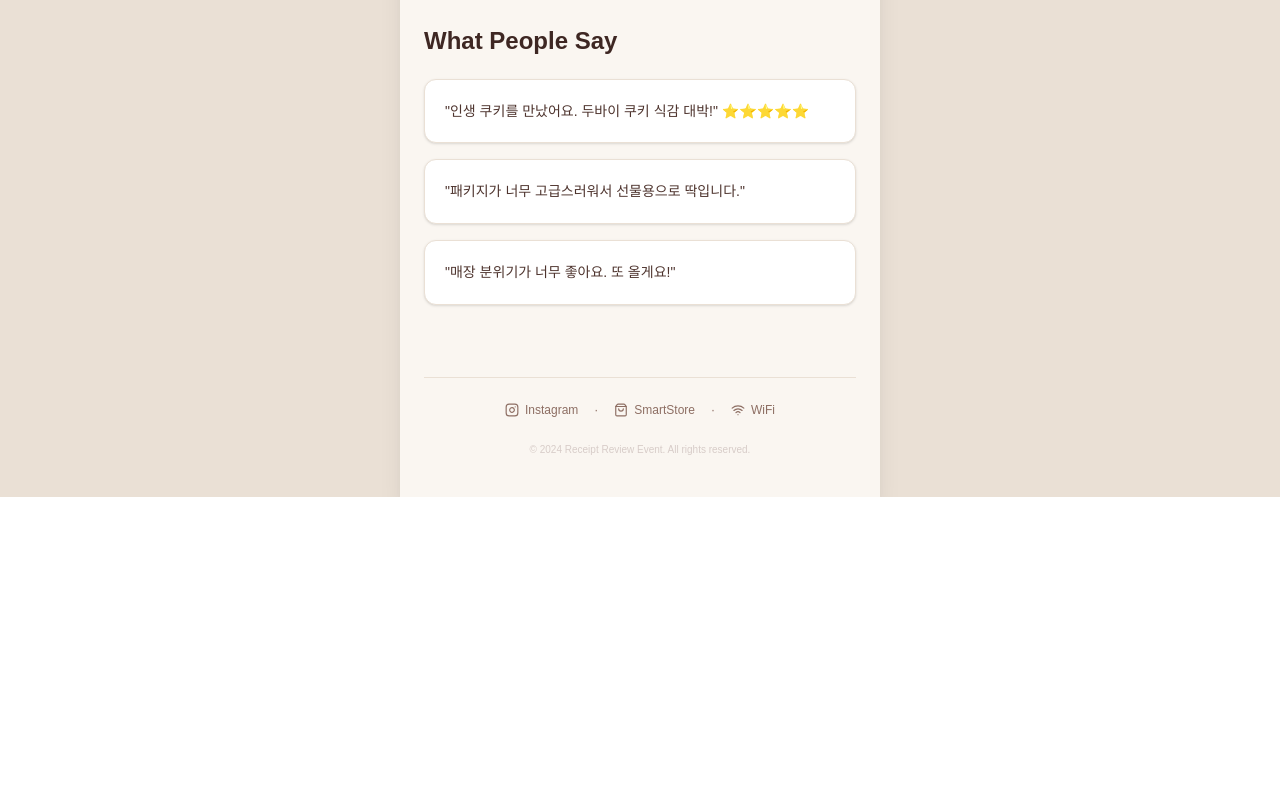
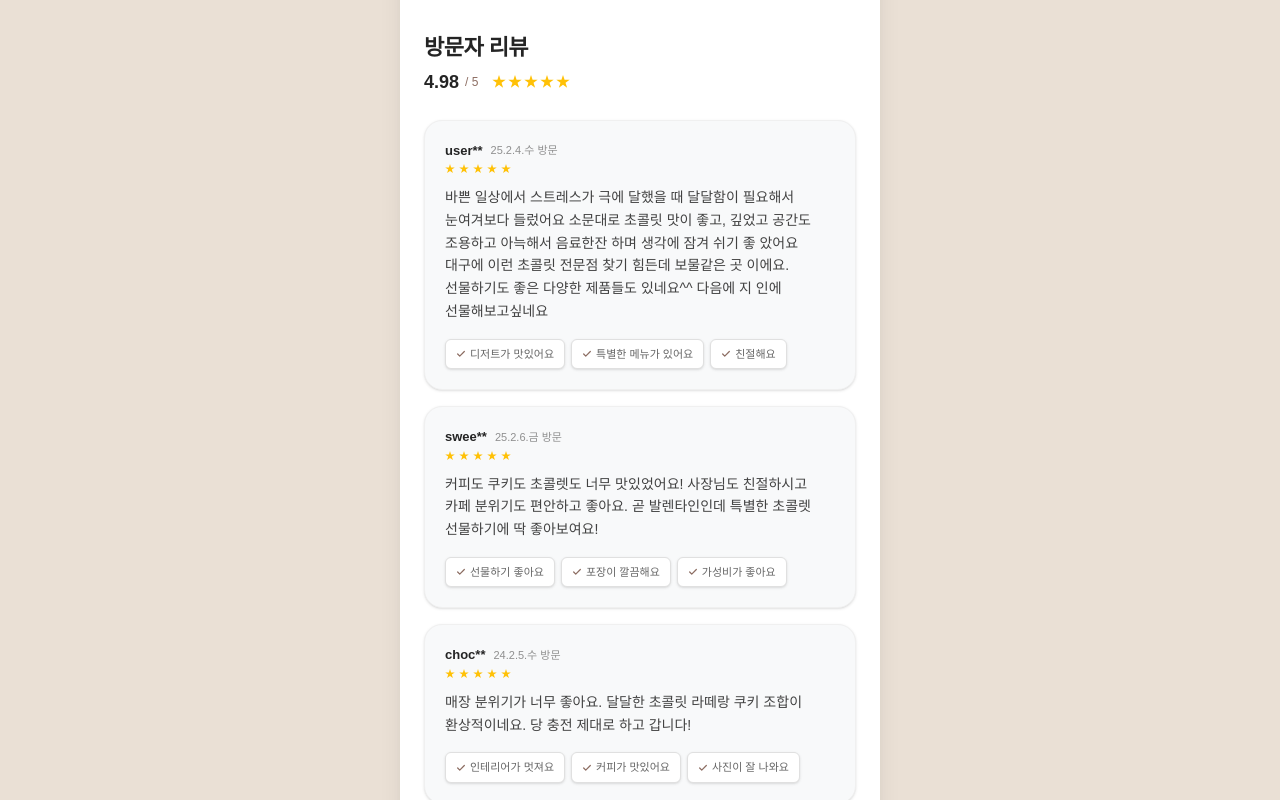
Before and after one commit to nam9295-cmyk/receipt_review, a React (Vite) app: page / in a window 1280 px wide. Shown: the part 1280-2080 px from the top of the page. Before the commit the page ends 1777 px from the top, so only its background shows below. Built offline with nearby package versions, Linux system fonts and the light colour scheme.

Commit message:
리뷰수정

```diff
--- a/src/App.jsx
+++ b/src/App.jsx
@@ -85,9 +85,27 @@ const products = [
 ];
 
 const reviews = [
-  "\"인생 쿠키를 만났어요. 두바이 쿠키 식감 대박!\" ⭐⭐⭐⭐⭐",
-  "\"패키지가 너무 고급스러워서 선물용으로 딱입니다.\"",
-  "\"매장 분위기가 너무 좋아요. 또 올게요!\""
+  {
+    id: "user**",
+    date: "25.2.4.수 방문",
+    content: "바쁜 일상에서 스트레스가 극에 달했을 때 달달함이 필요해서 눈여겨보다 들렀어요 소문대로 초콜릿 맛이 좋고, 깊었고 공간도 조용하고 아늑해서 음료한잔 하며 생각에 잠겨 쉬기 좋 았어요 대구에 이런 초콜릿 전문점 찾기 힘든데 보물같은 곳 이에요. 선물하기도 좋은 다양한 제품들도 있네요^^ 다음에 지 인에 선물해보고싶네요",
+    keywords: ["디저트가 맛있어요", "특별한 메뉴가 있어요", "친절해요"],
+    stars: 5
+  },
+  {
+    id: "swee**",
+    date: "25.2.6.금 방문",
+    content: "커피도 쿠키도 초콜렛도 너무 맛있었어요! 사장님도 친절하시고 카페 분위기도 편안하고 좋아요. 곧 발렌타인인데 특별한 초콜렛 선물하기에 딱 좋아보여요!",
+    keywords: ["선물하기 좋아요", "포장이 깔끔해요", "가성비가 좋아요"],
+    stars: 5
+  },
+  {
+    id: "choc**",
+    date: "24.2.5.수 방문",
+    content: "매장 분위기가 너무 좋아요. 달달한 초콜릿 라떼랑 쿠키 조합이 환상적이네요. 당 충전 제대로 하고 갑니다!",
+    keywords: ["인테리어가 멋져요", "커피가 맛있어요", "사진이 잘 나와요"],
+    stars: 5
+  }
 ];
 
 export default function App() {
@@ -434,23 +452,78 @@ export default function App() {
           </motion.div>
         </section>
 
-        {/* Social Proof Section */}
-        <section className="w-full px-6 py-8 flex flex-col gap-5 bg-[#FAF6F1]">
-          <h2 className="text-[24px] font-bold text-[#3E2723]">What People Say</h2>
+        {/* Review Section - Naver Style */}
+        <section className="w-full px-6 py-10 flex flex-col gap-6 bg-white">
+          <div className="flex flex-col gap-1">
+            <h2 className="text-[22px] font-bold text-[#242424] tracking-tight">방문자 리뷰</h2>
+            <div className="flex items-center gap-1.5 text-sm">
+              <span className="font-bold text-[#242424] text-lg">4.98</span>
+              <span className="text-[#8D6E63] text-xs">/ 5</span>
+              <div className="flex gap-0.5 ml-2 text-[#FFC107]">
+                {[...Array(5)].map((_, i) => (
+                  <svg key={i} width="14" height="14" viewBox="0 0 14 14" fill="currentColor">
+                    <path d="M7 0L8.5716 4.83688H13.6574L9.5429 7.82624L11.1145 12.6631L7 9.67376L2.8855 12.6631L4.4571 7.82624L0.342604 4.83688H5.4284L7 0Z" />
+                  </svg>
+                ))}
+              </div>
+            </div>
+          </div>
+
           <div className="flex flex-col gap-4">
             {reviews.map((review, index) => (
               <motion.div
                 key={index}
-                initial={{ opacity: 0, x: -20 }}
-                whileInView={{ opacity: 1, x: 0 }}
-                viewport={{ once: true }}
-                transition={{ delay: index * 0.1 }}
-                className="w-full p-5 bg-white rounded-xl shadow-sm border border-[#EAE0D5]"
+                initial={{ opacity: 0, y: 30 }}
+                whileInView={{ opacity: 1, y: 0 }}
+                viewport={{ once: true, margin: "-20px" }}
+                transition={{ duration: 0.5, delay: index * 0.1, type: "spring", damping: 20 }}
+                className="w-full p-5 bg-[#F8F9FA] rounded-[18px] border border-[#F0F0F0] flex flex-col gap-3 shadow-sm hover:shadow-md transition-shadow duration-300 relative overflow-hidden"
               >
-                <p className="text-sm text-[#4E342E] font-medium leading-relaxed">{review}</p>
+                {/* Header: User Info */}
+                <div className="flex justify-between items-start">
+                  <div className="flex flex-col gap-1">
+                    <div className="flex items-center gap-2">
+                      <span className="font-bold text-[#242424] text-[13px]">{review.id}</span>
+                      <span className="text-[11px] text-[#8F8F8F] font-normal">{review.date}</span>
+                    </div>
+                    <div className="flex items-center gap-1">
+                      {[...Array(review.stars)].map((_, i) => (
+                        <svg key={i} width="10" height="10" viewBox="0 0 14 14" fill="#FFC107">
+                          <path d="M7 0L8.5716 4.83688H13.6574L9.5429 7.82624L11.1145 12.6631L7 9.67376L2.8855 12.6631L4.4571 7.82624L0.342604 4.83688H5.4284L7 0Z" />
+                        </svg>
+                      ))}
+                    </div>
+                  </div>
+                </div>
+
+                {/* Content */}
+                <p className="text-[14px] text-[#424242] leading-relaxed font-normal break-keep">
+                  {review.content}
+                </p>
+
+                {/* Keywords */}
+                <div className="flex flex-wrap gap-1.5 mt-1">
+                  {review.keywords.map((keyword, i) => (
+                    <span key={i} className="px-2.5 py-1.5 bg-white border border-[#E0E0E0] text-[#666666] text-[11px] rounded-[6px] font-medium flex items-center gap-1 shadow-sm">
+                      <Check size={10} className="text-[#8D6E63]" strokeWidth={3} />
+                      {keyword}
+                    </span>
+                  ))}
+                </div>
               </motion.div>
             ))}
           </div>
+
+          <motion.div
+            className="w-full flex justify-center mt-2"
+            whileHover={{ scale: 1.02 }}
+            whileTap={{ scale: 0.98 }}
+          >
+            <button className="w-full py-3.5 border border-[#E0E0E0] rounded-xl text-[#424242] text-sm font-bold bg-white hover:bg-[#F8F9FA] transition-colors flex justify-center items-center gap-2">
+              <span>네이버 리뷰 전체보기</span>
+              <span className="text-[#8F8F8F] text-xs font-normal">→</span>
+            </button>
+          </motion.div>
         </section>
 
         {/* Footer */}
```
